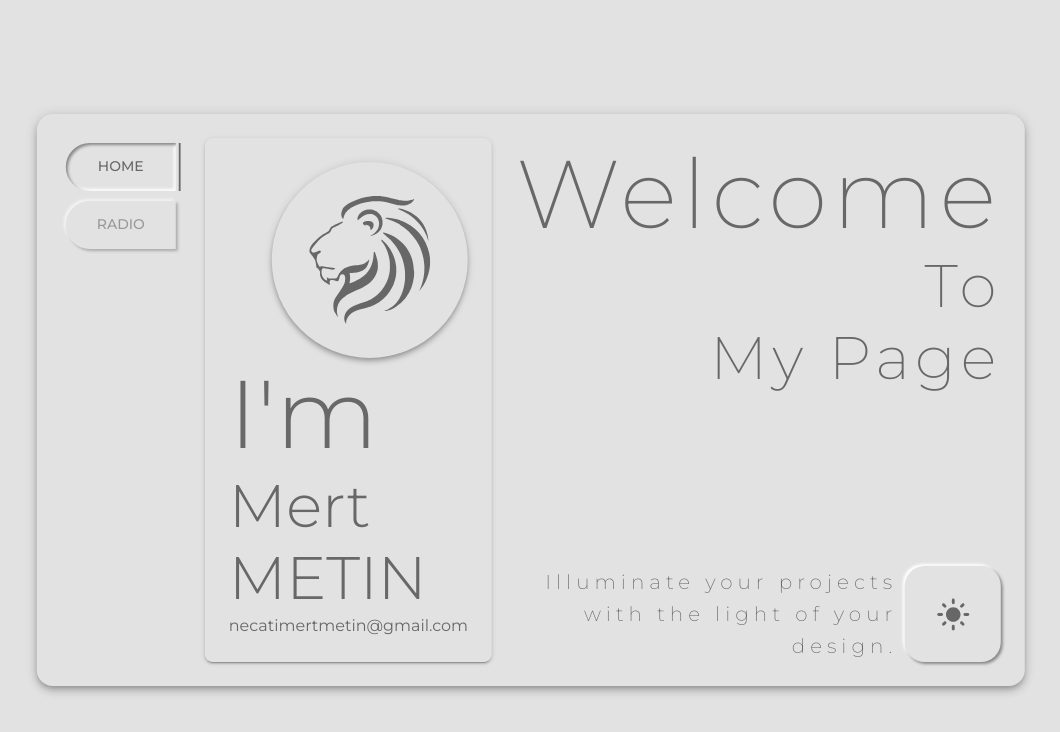
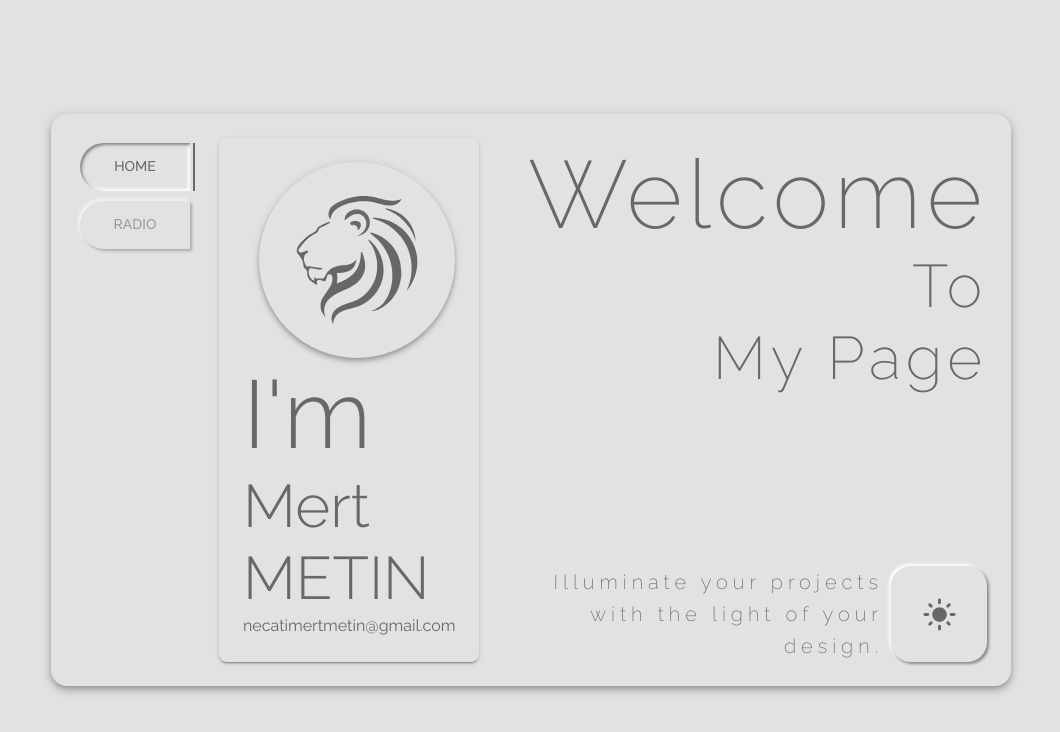
Before and after one commit to necatimertmetin/mertfolio, a React (Vite) app: page / in a window 1280 px wide. Shown: the top 732 px of the page, without its empty margins (109-1169 px from the left). Built offline with nearby package versions, Linux system fonts and the light colour scheme; no server answers.

Commit message:
font changed

```diff
--- a/index.html
+++ b/index.html
@@ -7,7 +7,7 @@
     <link rel="preconnect" href="https://fonts.googleapis.com" />
     <link rel="preconnect" href="https://fonts.gstatic.com" crossorigin />
     <link
-      href="https://fonts.googleapis.com/css2?family=Montserrat:ital,wght@0,100..900;1,100..900&display=swap"
+      href="https://fonts.googleapis.com/css2?family=Raleway:ital,wght@0,100..900;1,100..900&display=swap"
       rel="stylesheet"
     />
     <title>Mertfolio</title>
--- a/src/components/Tabs/Radio/components/AlbumCover.tsx
+++ b/src/components/Tabs/Radio/components/AlbumCover.tsx
@@ -87,7 +87,7 @@ export default function AlbumCover() {
             opacity: 0.8;
           }
           100% {
-            transform: translate(-50%, -50%) scale(1.8);
+            transform: translate(-50%, -50%) scale(2);
             opacity: 0;
           }
         }
--- a/src/theme.ts
+++ b/src/theme.ts
@@ -30,7 +30,7 @@ export const lightTheme = createTheme({
     },
   },
   typography: {
-    fontFamily: "'Montserrat', sans-serif",
+    fontFamily: "'Raleway', sans-serif",
   },
   custom: {
     inset: "inset 2px 2px 3px #888888, inset -2px -2px 3px #ffffff",
@@ -53,8 +53,7 @@ export const darkTheme = createTheme({
     },
   },
   typography: {
-    fontFamily: "'Montserrat', sans-serif",
-    fontWeightMedium: "300",
+    fontFamily: "'Raleway', sans-serif",
   },
   custom: {
     inset: "inset 2px 2px 3px #1a1a1a, inset -2px -2px 3px #484848",
```
